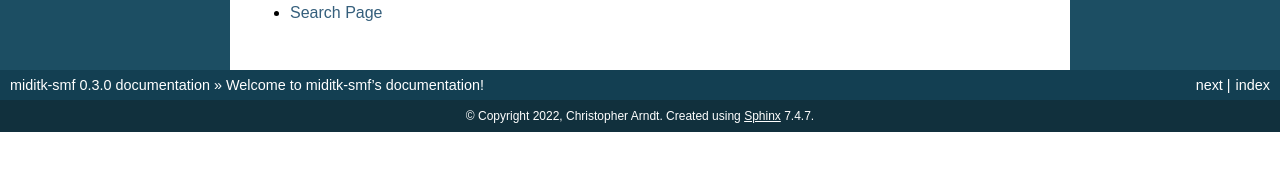
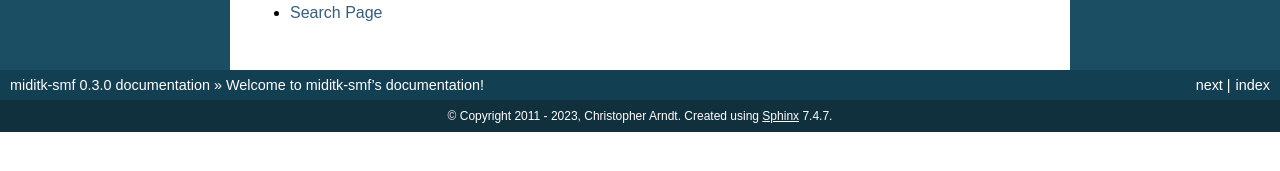
Before and after one commit to SpotlightKid/miditk-smf, a Sphinx documentation site: the page built from docs/index.rst, in a window 1280 px wide. Shown: the part 661-832 px from the top of the page. Built offline with Sphinx 7.4.7, drawn with Linux system fonts in a browser that asks for light colours; pages that are not in the unit, such as notebooks, are missing from menus.

Commit message:
docs: update year in license file and docs
Signed-off-by: Christopher Arndt <chris@chrisarndt.de>

```diff
--- a/docs/conf.py
+++ b/docs/conf.py
@@ -55,7 +55,7 @@ master_doc = 'index'
 
 # General information about the project.
 project = u'miditk-smf'
-copyright = u"2022, Christopher Arndt"
+copyright = u"2011 - 2023, Christopher Arndt"
 
 # The version info for the project you're documenting, acts as replacement
 # for |version| and |release|, also used in various other places throughout
```
Also changed, not shown: LICENSE.md.
